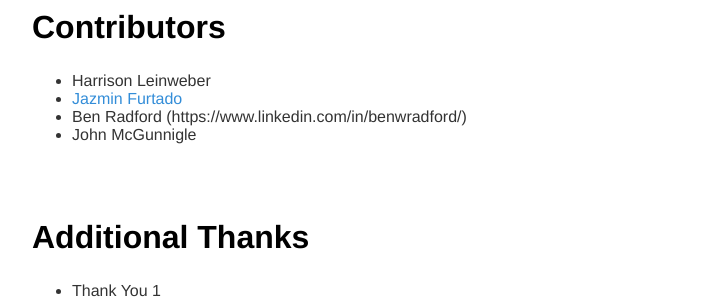
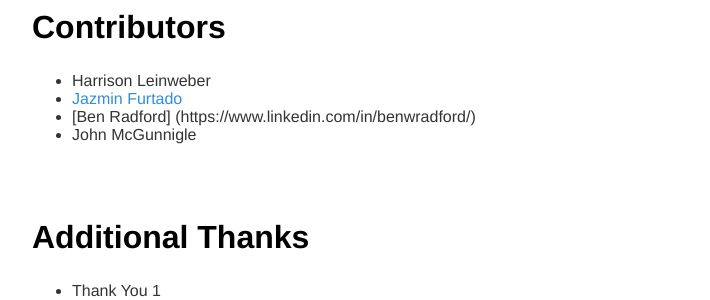
Before and after one commit to datasciencecookbook/datasciencecookbook.github.io, a Jekyll site: the page built from authors/index.md, in a window 1280 px wide. Shown: the part 390-690 px from the top of the page, without its empty margins (160-870 px from the left). Built offline with Jekyll 4.4.1, drawn with Linux system fonts in a browser that asks for light colours.

```diff
--- a/authors/index.md
+++ b/authors/index.md
@@ -18,7 +18,7 @@ permalink: /authors/
 ## Contributors
 - Harrison Leinweber
 - [Jazmin Furtado](https://www.linkedin.com/in/jazmin-furtado-152996100)
-- Ben Radford (https://www.linkedin.com/in/benwradford/)
+- [Ben Radford] (https://www.linkedin.com/in/benwradford/)
 - John McGunnigle
 
 <br><br>
```
